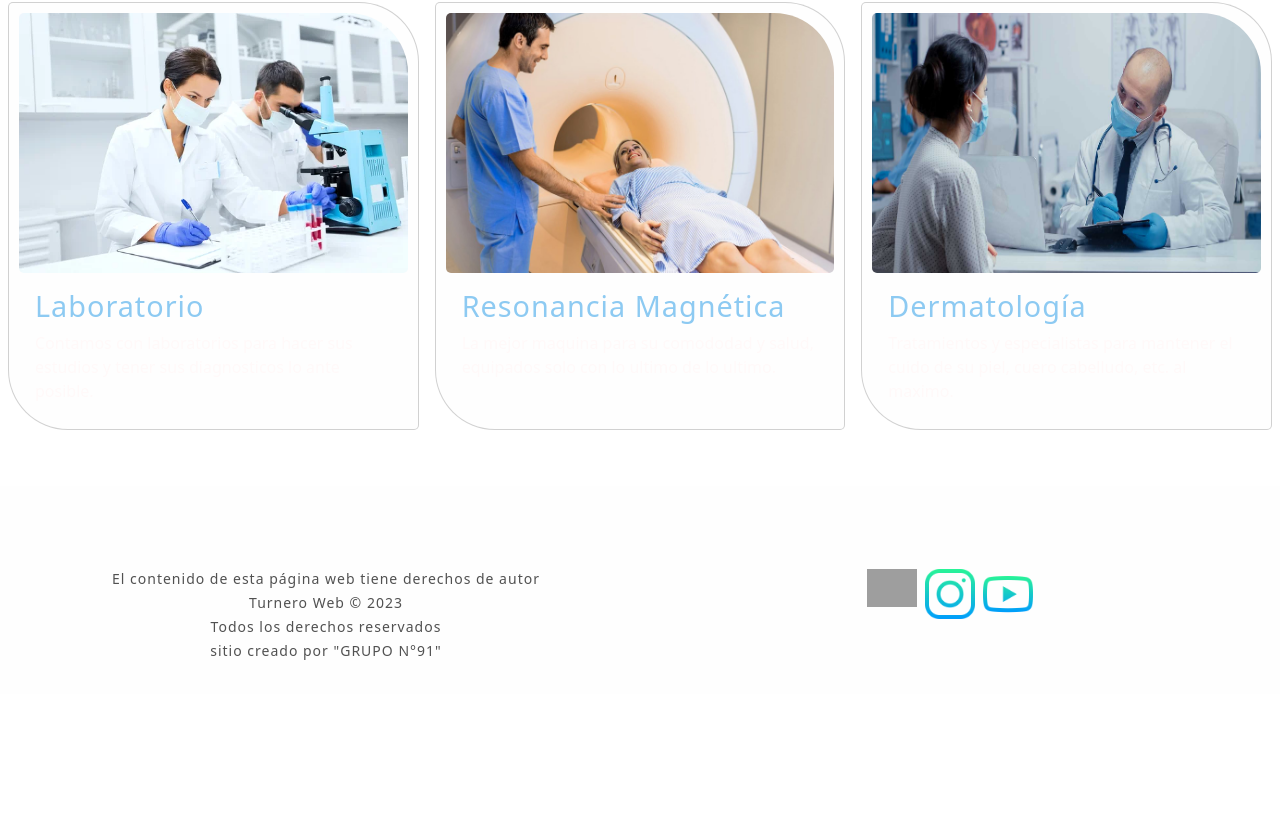
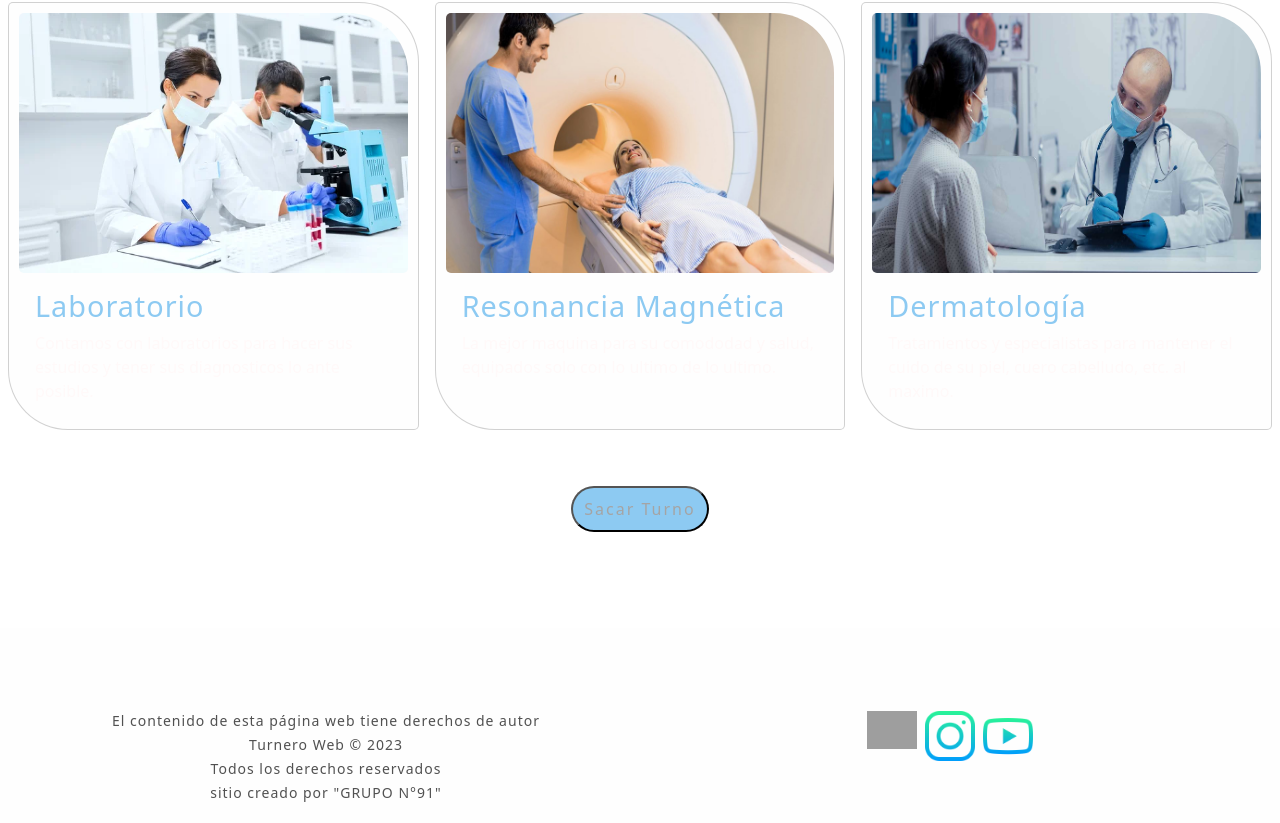
Before and after one commit to ElAlef/ProyectoFullstack, an Angular app in the folder turneroAngular/: page /Servicios in a window 1280 px wide. Shown: the part 812-1635 px from the top of the page. Before the commit the page ends 1506 px from the top, so only its background shows below. Built offline with nearby package versions, Linux system fonts and the light colour scheme; grey boxes are pictures that could not be loaded.

Commit message:
agregando boton "sacar turno"

```diff
--- a/turneroAngular/src/app/pages/servicios/servicios.component.css
+++ b/turneroAngular/src/app/pages/servicios/servicios.component.css
@@ -2,7 +2,7 @@
     color: #8dcaf2;
     font-size: 2rem;
     letter-spacing: 5px;
-    font-family: Impact, Haettenschweiler, "Arial Narrow Bold", sans-serif;
+    font-family: Impact, Haettenschweiler, "Plantin Bold", sans-serif;
     text-align: center;
     -webkit-animation-name: aparecer;
             animation-name: aparecer;
@@ -35,3 +35,37 @@
     border-radius: 5px 60px 5px 5px;
 
   }
+
+  .boton {
+    display: flex;
+    justify-content: center;
+    margin: 3em;
+  }
+
+  .turno__boton {
+    display: flex;
+    align-items: center;
+    background-color: #8dcaf2;
+    border-radius: 60px;
+      -webkit-transition: background-color 1s;
+    transition: background-color 1s;
+
+  }
+
+  .turno__boton:hover {
+    background-color: rgb(167, 162, 162);
+  }
+
+  .turno__aboton {
+    color: rgb(165, 164, 164);
+    padding: 8px 5px;
+    font-size: rem;
+    letter-spacing: 2px;
+    -webkit-transition: color 1s;
+    transition: color 1s;
+    text-decoration: none;
+  }
+
+  .turno__aboton:hover {
+    color: #8dcaf2;
+  }
--- a/turneroAngular/src/app/pages/servicios/servicios.component.html
+++ b/turneroAngular/src/app/pages/servicios/servicios.component.html
@@ -70,6 +70,11 @@
 
                     </div>
                 </div>
+                <div class="boton">
+                    <button class="turno__boton"><a class="turno__aboton"
+                        routerLink="./login">Sacar Turno
+                    </a></button>
+                </div>
             </div>
         </div>
     </section>
```
